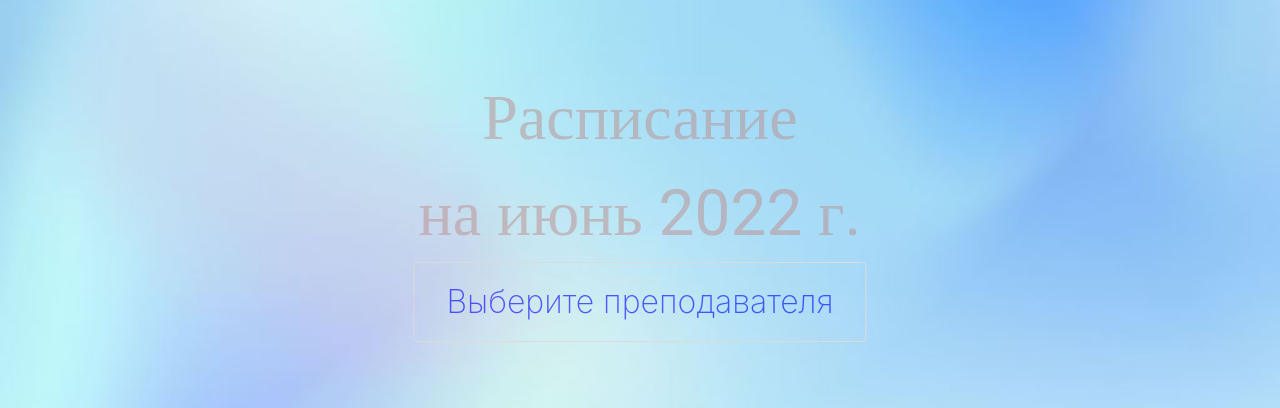
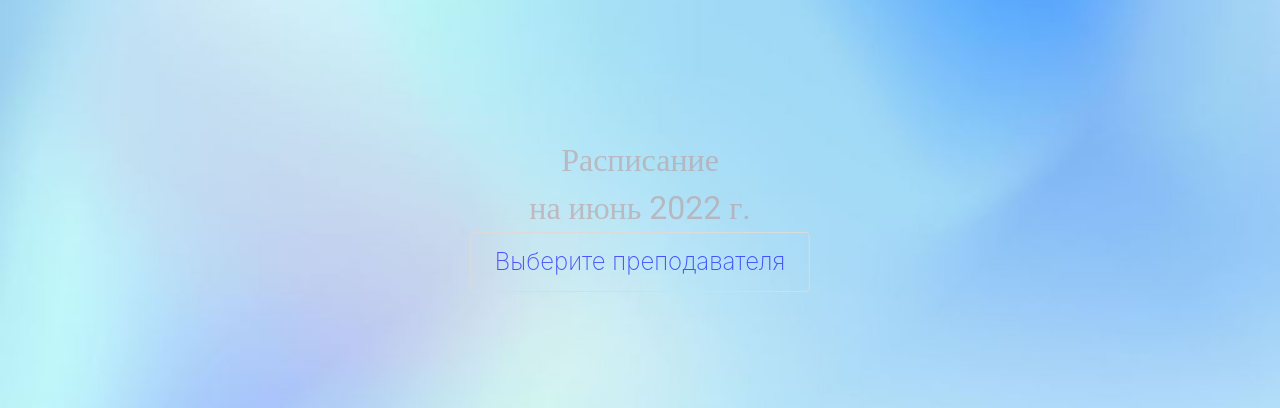
Before and after one commit to vlakondra/tsched, a Svelte app: page / in a window 1280 px wide. Shown: the part 206-614 px from the top of the page. Built offline with nearby package versions, Linux system fonts and the light colour scheme; a web font is replaced by a local one.

Commit message:
begin startmessage

```diff
--- a/src/Comps/startmessage.svelte
+++ b/src/Comps/startmessage.svelte
@@ -1,5 +1,9 @@
 <script>
+    import { load_ini_data, err_ini_data } from "./store";
     import { fade } from "svelte/transition";
+    import Fa from "svelte-fa";
+    import { faSpinner } from "@fortawesome/free-solid-svg-icons";
+
     // export let checkData = { reqfinished: false, iserror: false }; //showIndicator;
     export let openDrawer;
 
@@ -7,51 +11,31 @@
     let date_opts = { year: "numeric", month: "long" };
 </script>
 
-<!-- {#if showIndicator} -->
-<!-- {#if !checkData.reqfinished} -->
-<span class="icon is-large load-indicator">
-    <span class="fa-stack fa-lg">
-        <i transition:fade class="fas fa-spinner fa-pulse " />
-    </span>
-</span>
-<!-- {:else if !checkData.iserror} -->
-<i transition:fade class="fas fa-user-clock sched-image" />
+<div class="start-message">
+    {#if $load_ini_data}
+        <Fa icon={faSpinner} size="3x" spin color="blue" />
+    {:else if $err_ini_data}
+        <div>
+            <p>Произошла ошибка</p>
+            <p>
+                {$err_ini_data}
+            </p>
+        </div>
+    {:else}
+        <div transition:fade class="start-info">
+            <div>Расписание</div>
+            <div>
+                на {date.toLocaleDateString("ru-RU", date_opts)}
+            </div>
 
-<div transition:fade class="start-message">
-    <p class="start-info">
-        Расписание<br /> на {date.toLocaleDateString("ru-RU", date_opts)}
-
-        <br />
-        <button class="button select-tchr" on:click={openDrawer}>
-            Выберите преподавателя
-        </button>
-    </p>
+            <button class="button select-tchr" on:click={openDrawer}>
+                Выберите преподавателя
+            </button>
+        </div>
+    {/if}
 </div>
 
-<!-- {:else}
-    <div class="start-message start-err">Произошла ошибка</div>
-{/if} -->
 <style>
-    .load-indicator {
-        position: absolute;
-        top: 50%;
-        left: 50%;
-        transform: translate(-50%, -50%);
-        color: blue;
-        font-size: 5.5vw;
-    }
-
-    .sched-image {
-        position: absolute;
-        top: 50%;
-        left: 50%;
-        transform: translate(-50%, -50%);
-        margin-top: 20px;
-        font-size: 30vw;
-        color: rgb(208 175 132 / 10%);
-        resize: vertical;
-    }
-
     .start-message {
         position: absolute;
         top: 50%;
@@ -60,23 +44,18 @@
         margin-top: 20px;
     }
     .start-info {
+        display: flex;
+        flex-direction: column;
         text-align: center;
-        font-size: 5vw;
+        font-size: 2em;
         font-weight: 100;
         color: rgb(188 143 143 / 52%);
     }
 
-    /* .start-err {
-        text-align: center;
-        font-size: 5vw;
-        font-weight: 400;
-        color: red;
-    } */
-
     .select-tchr {
         color: rgb(0 0 255 / 63%);
         background-color: transparent;
-        font-size: 2.5vw;
+        font-size: 0.75em;
         font-weight: 200;
     }
 </style>
--- a/src/Comps/store.js
+++ b/src/Comps/store.js
@@ -11,9 +11,9 @@ export const time = readable(new Date(), function start(set) {
 	};
 });
 
-const depart_url="https://old.ursei.su/Services/GetTeachersIniData?";
 
-
+export const load_ini_data= writable(false)
+export const err_ini_data= writable(false)
 
 export default function (){
     const url = "https://old.ursei.su/Services/GetTeachersIniData?";
@@ -34,13 +34,16 @@ export default function (){
     async function get() {
         loading.set(true)
         error.set(false)
+        load_ini_data.set(true)
         try {
-            const response = await fetch(url+query)
+            const response = await fetch(url + query)
             data.set(await response.json())
         } catch(e) {
             error.set(e)
+            err_ini_data.set(e)
         }
         loading.set(false)
+        load_ini_data.set(false)
     }
     get()
 
@@ -48,12 +51,14 @@ export default function (){
     return [loading, error,data];
 }
 
-// export const depart = readable(undefined, (set) => {
-//     const loading = writable(false)
-// 	const error = writable(false)
-// 	const data = writable({})
 
-//     console.log('got a subscriber');
+// export function getSched() {
+
+//     const get_sched= ()=>{
+//         console.log('????????')
+//      ttt.set({a:123})
+//     }
+//        console.log('got a subscriber');
 //     //set("кафедры!!")
-//     return [loading, error,data,  function stop(){ console.log('no more subscribers')}];
-// });
+//     return get_sched;
+// };
```
